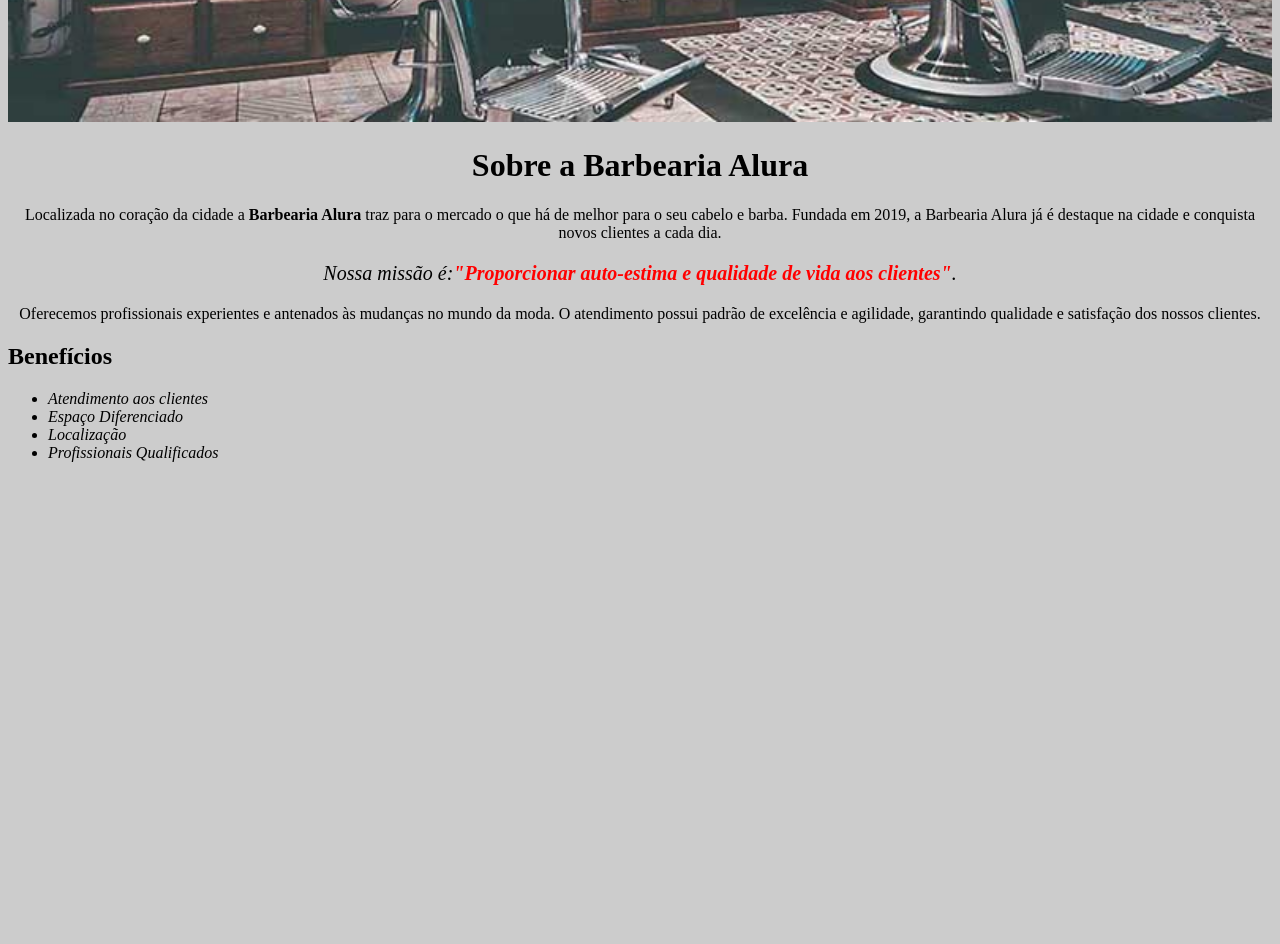
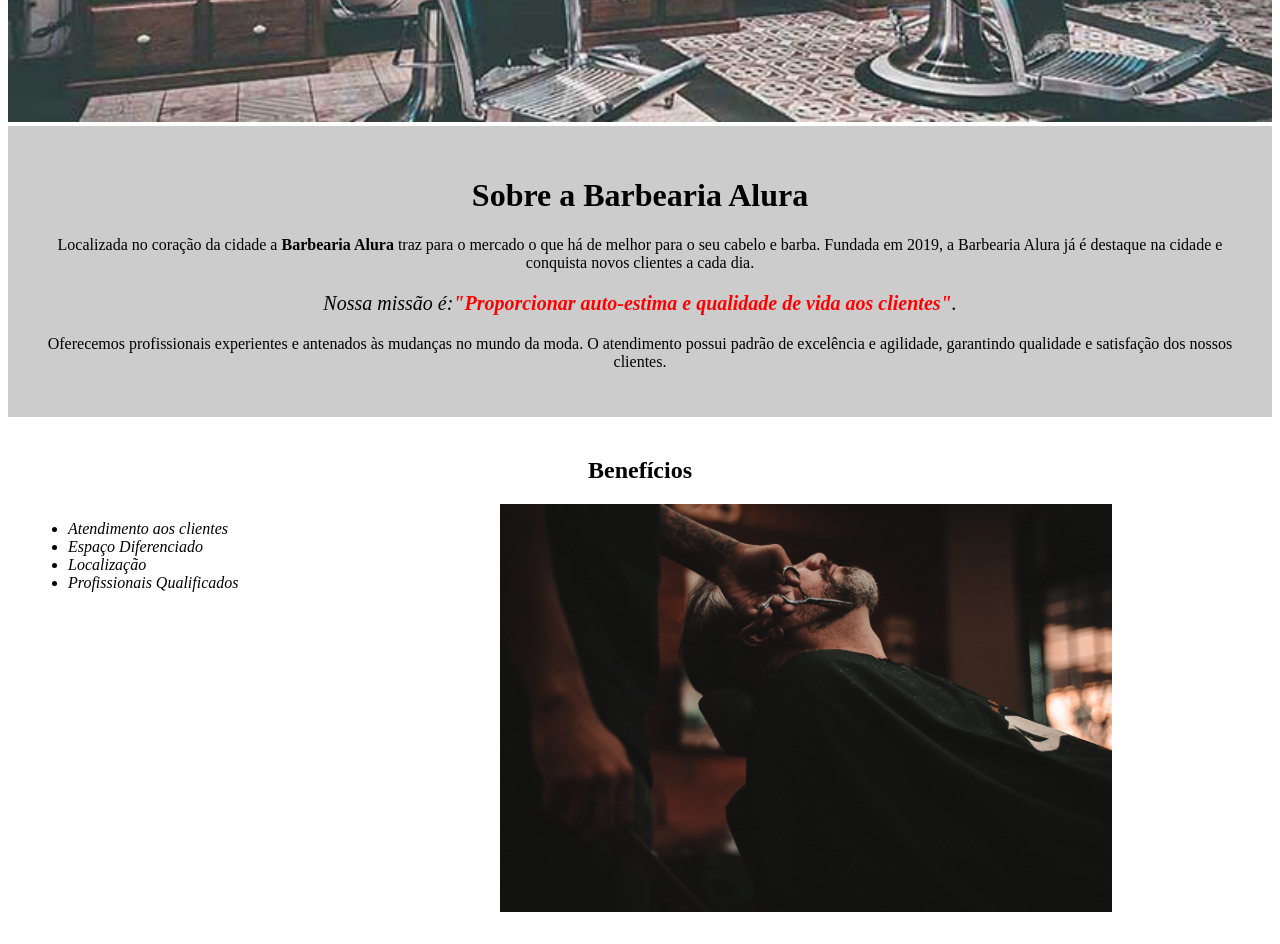
Before and after one commit to Ari-Neto-dev/Barbearia-Alura, a plain HTML site: page index.html in a window 1280 px wide. Shown: the part 360-1304 px from the top of the page. Before the commit the page ends 838 px from the top, so only its background shows below. Drawn offline with Linux system fonts and the light colour scheme.

Commit message:
mudanças no html e css

```diff
--- a/index.html
+++ b/index.html
@@ -6,35 +6,37 @@
       <meta http-equiv="X-UA-Compatible" content="IE=edge" />
       <meta name="viewport" content="width=device-width, initial-scale=1.0" />
       <title>Barbearia Alura</title>
-    <link rel="stylesheet" href="style.css">
+      <link rel="stylesheet" href="style.css" />
     </head>
+
     <body>
-    <img id="banner" src="banner.jpg">
+      <img id="banner" src="banner.jpg" />
+      <div class="principal">
         <h1>Sobre a Barbearia Alura</h1>
 
-    <p>
-      Localizada no coração da cidade a <strong>Barbearia Alura </strong>traz
+        <p> Localizada no coração da cidade a <strong>Barbearia Alura </strong>traz
           para o mercado o que há de melhor para o seu cabelo e barba. Fundada em
-      2019, a Barbearia Alura já é destaque na cidade e conquista novos clientes
-      a cada dia.
-    </p>
+          2019, a Barbearia Alura já é destaque na cidade e conquista novos
+          clientes a cada dia.</p>
 
-    <p id="missao"><em>Nossa missão é:<strong>"Proporcionar auto-estima e qualidade de vida aos clientes"</strong>.</em>
-    </p>
+        <p id="missao"><em>Nossa missão é:<strong>"Proporcionar auto-estima e qualidade de vida aos
+              clientes"</strong>.</em></p>
 
-    <p>
-      Oferecemos profissionais experientes e antenados às mudanças no mundo da
+        <p>Oferecemos profissionais experientes e antenados às mudanças no mundo da
           moda. O atendimento possui padrão de excelência e agilidade, garantindo
-      qualidade e satisfação dos nossos clientes.
-    </p>
-
+          qualidade e satisfação dos nossos clientes.</p>
+      </div>
+      <div class="beneficios">
         <h2>Benefícios</h2>
         <ul>
-    <li class="itens"> Atendimento aos clientes</li>
-    <li class="itens"> Espaço Diferenciado</li>
-    <li class="itens"> Localização</li>
-    <li class="itens"> Profissionais Qualificados</li>
+          <li class="itens">Atendimento aos clientes</li>
+          <li class="itens">Espaço Diferenciado</li>
+          <li class="itens">Localização</li>
+          <li class="itens">Profissionais Qualificados</li>
         </ul>
 
+      <img src="beneficios.jpg" class="imagemBeneficios">
+      </div>
     </body>
+
     </html>
--- a/style.css
+++ b/style.css
@@ -1,10 +1,18 @@
-body{
-  background:#cccccc
-}
+
 
 #banner{
   width: 100%;
 }
+
+
+.principal{
+  background:#cccccc;
+  padding:30px;
+
+
+
+}
+
 h1{
   text-align:center;
 }
@@ -24,3 +32,22 @@ em strong{
 .itens{
   font-style:italic;
 }
+.beneficios{
+  background:#FFFFFF;
+  padding:20px;
+
+}
+h2{
+  text-align: center;
+}
+ul{
+  display: inline-block;
+  vertical-align:top;
+  width: 20%;
+  margin-right: 15%;
+}
+
+.imagemBeneficios{
+  width: 50%;
+
+}
```
Lines whose indentation alone changed are shown as unchanged.
